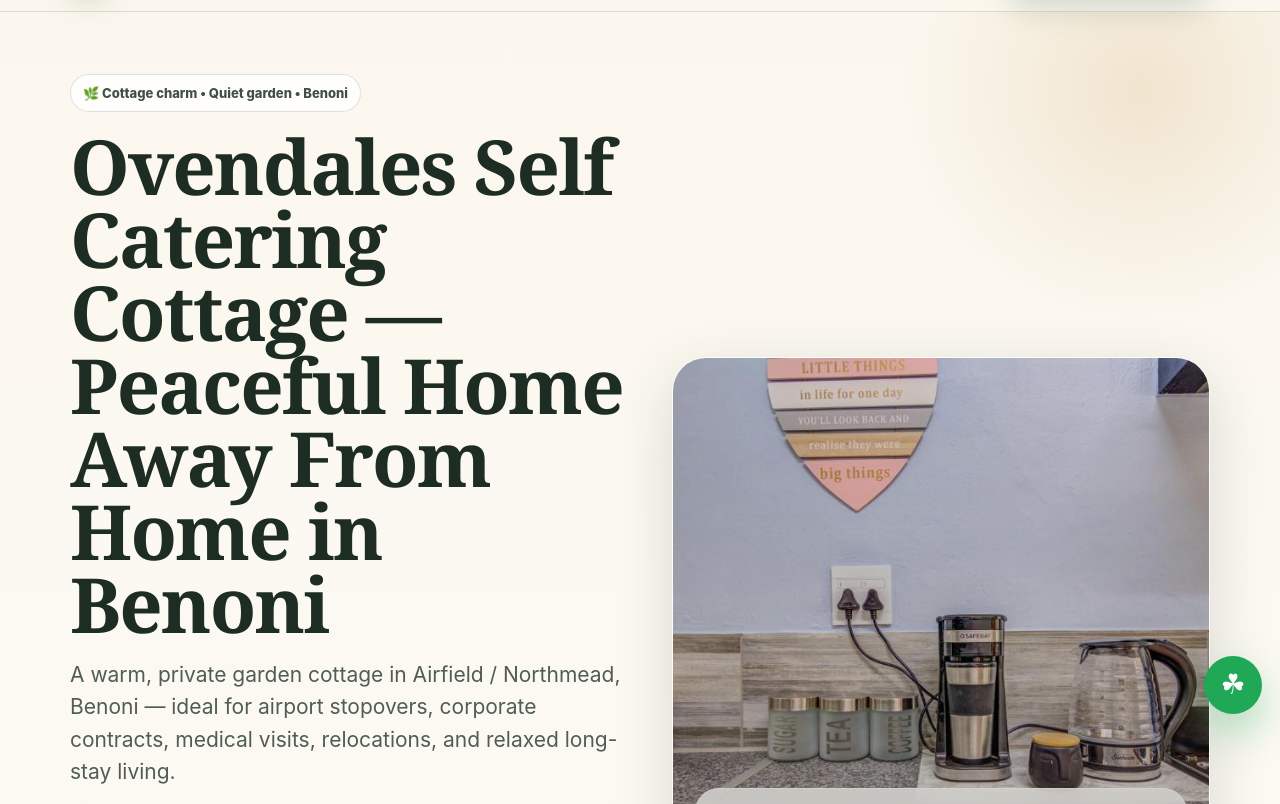
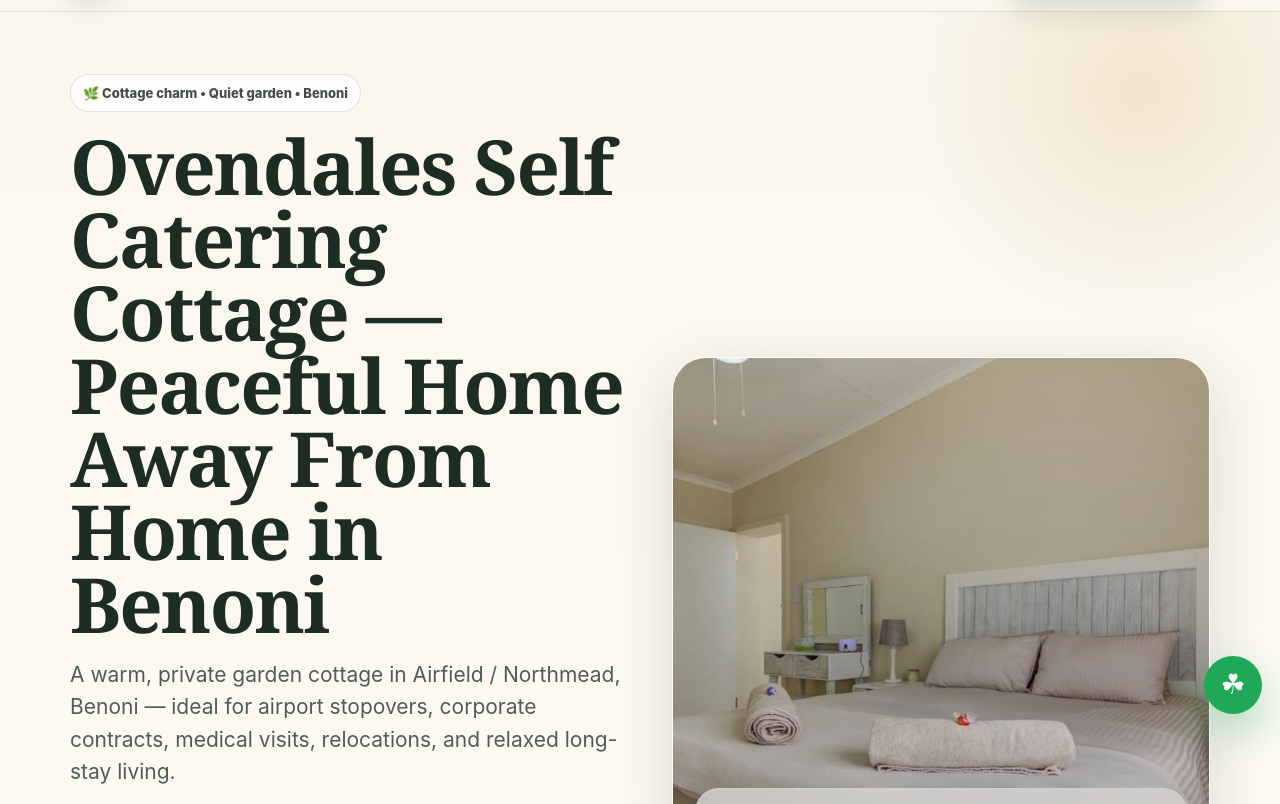
Before and after one commit to WayneBlockchain/ovendales, a plain HTML site: page index.html in a window 1280 px wide. Shown: the part 68-872 px from the top of the page. Drawn offline with Linux system fonts and the light colour scheme.

Commit message:
Point image paths to assets folder2

```diff
--- a/index.html
+++ b/index.html
@@ -208,7 +208,7 @@ footer{padding:36px 0 50px;border-top:1px solid var(--line);color:var(--muted)}.
     </div>
     <!-- FEATURE PHOTO: real photo replaces the old SVG placeholder -->
     <div class="photo-card real-photo" aria-label="Ovendales garden cottage entrance">
-      <img src="assets/16.jpg" alt="Peaceful garden path leading to Ovendales Self Catering Cottage in Benoni">
+      <img src="assets/2.jpg" alt="Peaceful garden path leading to Ovendales Self Catering Cottage in Benoni">
       <div class="photo-overlay">
         <h3>Peaceful garden cottage charm</h3>
         <p>Private, homely, and hosted with care — the kind of place guests remember and recommend.</p>
```
